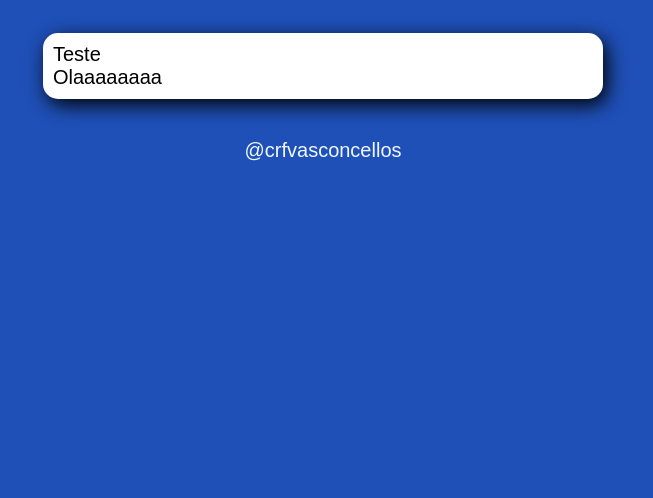
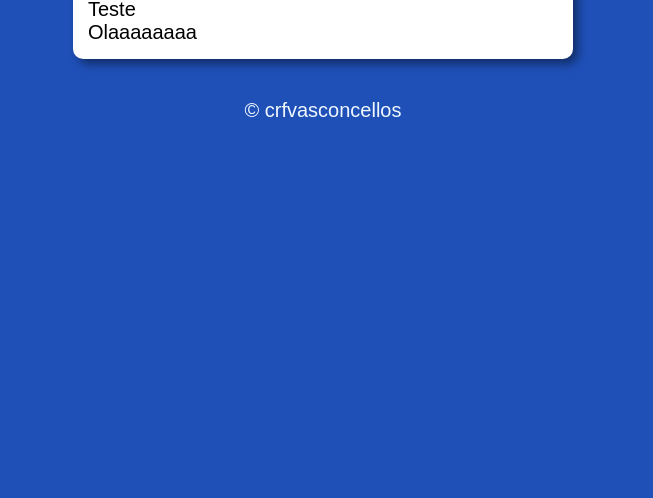
Before and after one commit to crfvasconcellos/Projetos-de-Estudo-em-JavaScript, a plain HTML site: page Curso em Vídeo/Aula 12ex/modelo.html in a window 1280 px wide. Shown: the part 302-800 px from the top of the page, without its empty margins (317-970 px from the left). Drawn offline with Linux system fonts and the light colour scheme.

Commit message:
Atualizei o Meu modelo

```diff
--- a/Curso em Vídeo/Aula 12ex/modelo.html
+++ b/Curso em Vídeo/Aula 12ex/modelo.html
@@ -19,7 +19,7 @@
 
 
     <footer>
-        <p>@crfvasconcellos</p>
+        <p>&copy; crfvasconcellos</p>
     </footer>
 
 
--- a/Curso em Vídeo/Aula 12ex/style.css
+++ b/Curso em Vídeo/Aula 12ex/style.css
@@ -5,7 +5,7 @@
 }
 
 body{
-    padding-top:250px;
+    padding-top:200px;
     display: flex;
     background-color: rgb(31, 80, 184);
     font: normal 15pt Arial;
@@ -21,8 +21,8 @@ body{
     flex-direction: column;
     background-color: rgb(255, 255, 255);
     color: black;
-    padding: 10px;
-    width: 70vh;
-    border-radius: 15px;
-    box-shadow: 4px 6px 20px black
+    padding: 15px;
+    width: 500px;
+    border-radius: 10px;
+    box-shadow: 5px 5px 10px rgba(0, 0, 0, 0.438)
 }
```
